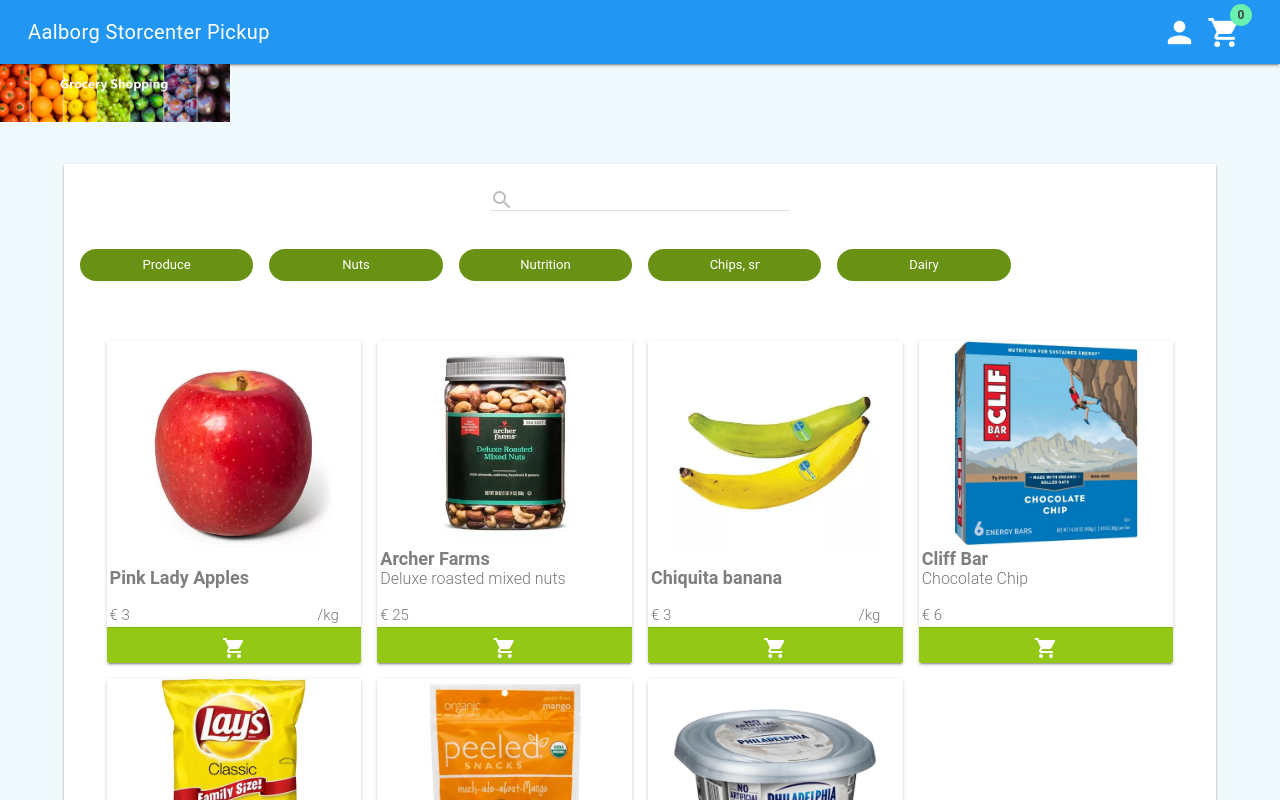
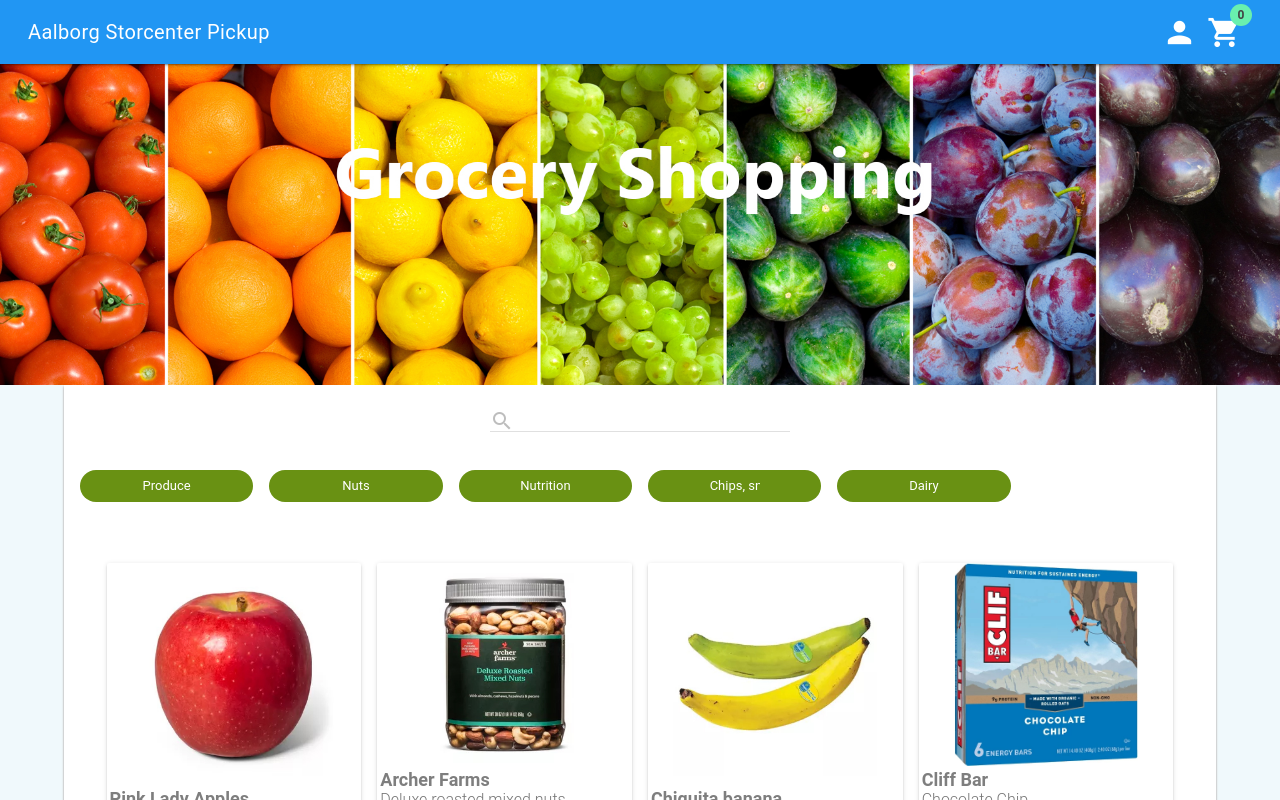
Before and after one commit to XavierFiers1/webshop-frontend, a plain HTML site: page Frontend/pages/products/products.html in a window 1280 px wide. Drawn offline with nearby package versions, Linux system fonts and the light colour scheme.

Commit message:
banner set to previous style

```diff
--- a/Frontend/pages/products/products.css
+++ b/Frontend/pages/products/products.css
@@ -8,12 +8,12 @@
 }
 .banner {
   width: 100%;
-  display: block;
+  /* display: block;
   max-width:230px;
   max-height:95px;
   width: auto;
   height: auto;
-  margin-bottom: 3rem;
+  margin-bottom: 3rem; */
 }
 
 section {
```
